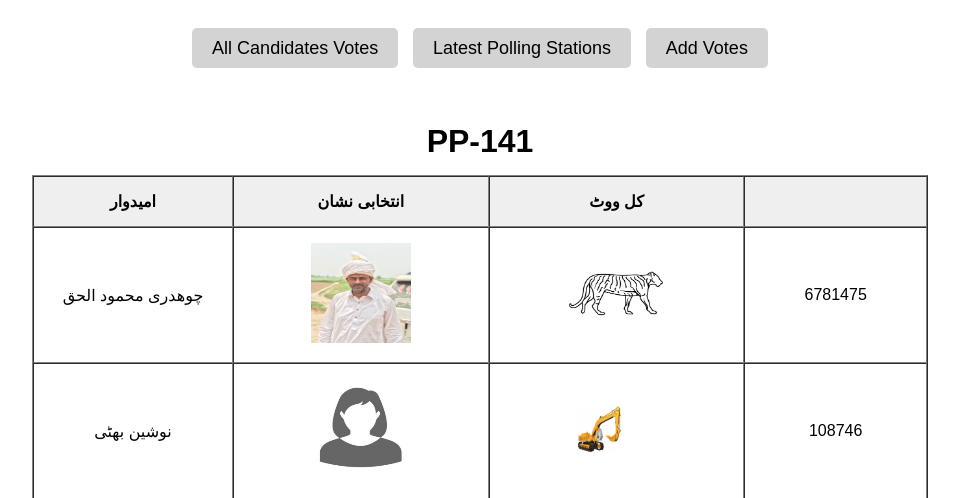
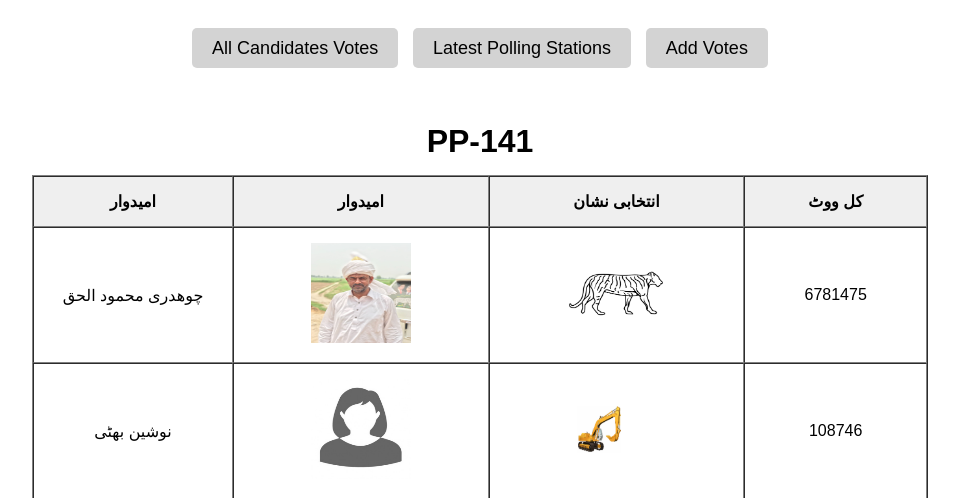
Before and after one commit to hasnain-naveed/Voting, a Django app: page /candidates in a window 1280 px wide. Shown: the top 498 px of the page, without its empty margins (160-1119 px from the left). Run offline with Django 3.2, Linux system fonts and the light colour scheme; data comes from the database, SQL or seed files in the repository; both versions use the stored data as it was after the commit.

Commit message:
changes UI and image of candidate.

```diff
--- a/core/json.py
+++ b/core/json.py
@@ -6,7 +6,7 @@ CANDIDATES = [
         "name": "Ch. Mehmood-ul-Haq",
         "urdu_name": "چوھدری محمود الحق",
         "sign": "lion.png",
-        "image": "lion-img.jpg",
+        "image": "lion-img.jpeg",
     },
     {
         "name": "Abid Hussain Chatta",
--- a/voting/templates/all_candidates.html
+++ b/voting/templates/all_candidates.html
@@ -80,9 +80,9 @@
 
 <table border="1" cellpadding="0" cellspacing="0">
     <th width="200">امیدوار</th>
+    <th>امیدوار</th>
     <th>انتخابی نشان</th>
     <th>کل ووٹ</th>
-    <th></th>
     {% for candidate in candidates %}
     <tr>
 
```
Also changed, not shown: db.sqlite3, voting/static/lion-img.jpeg (added), voting/static/lion-img.jpg (deleted).
